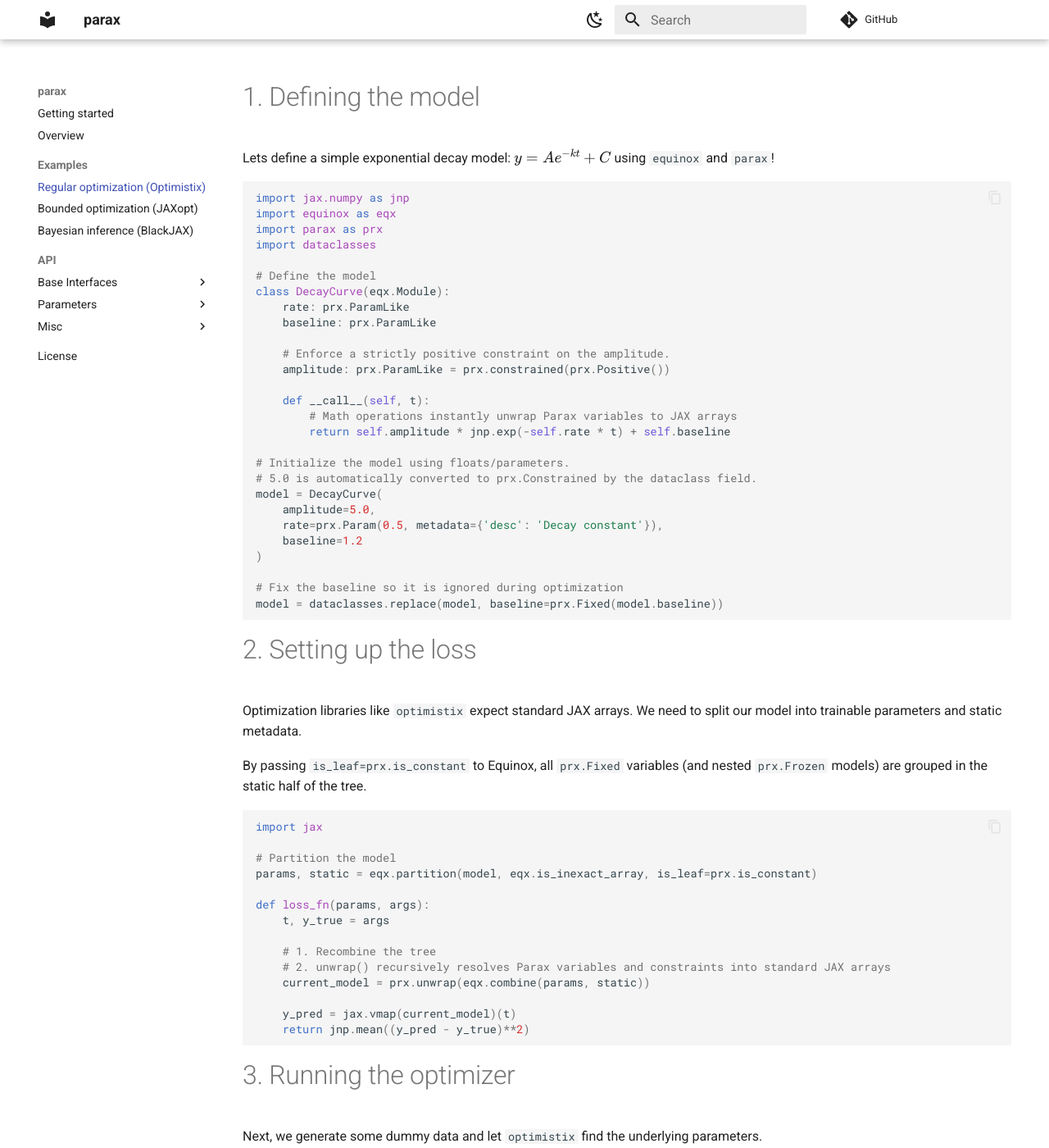
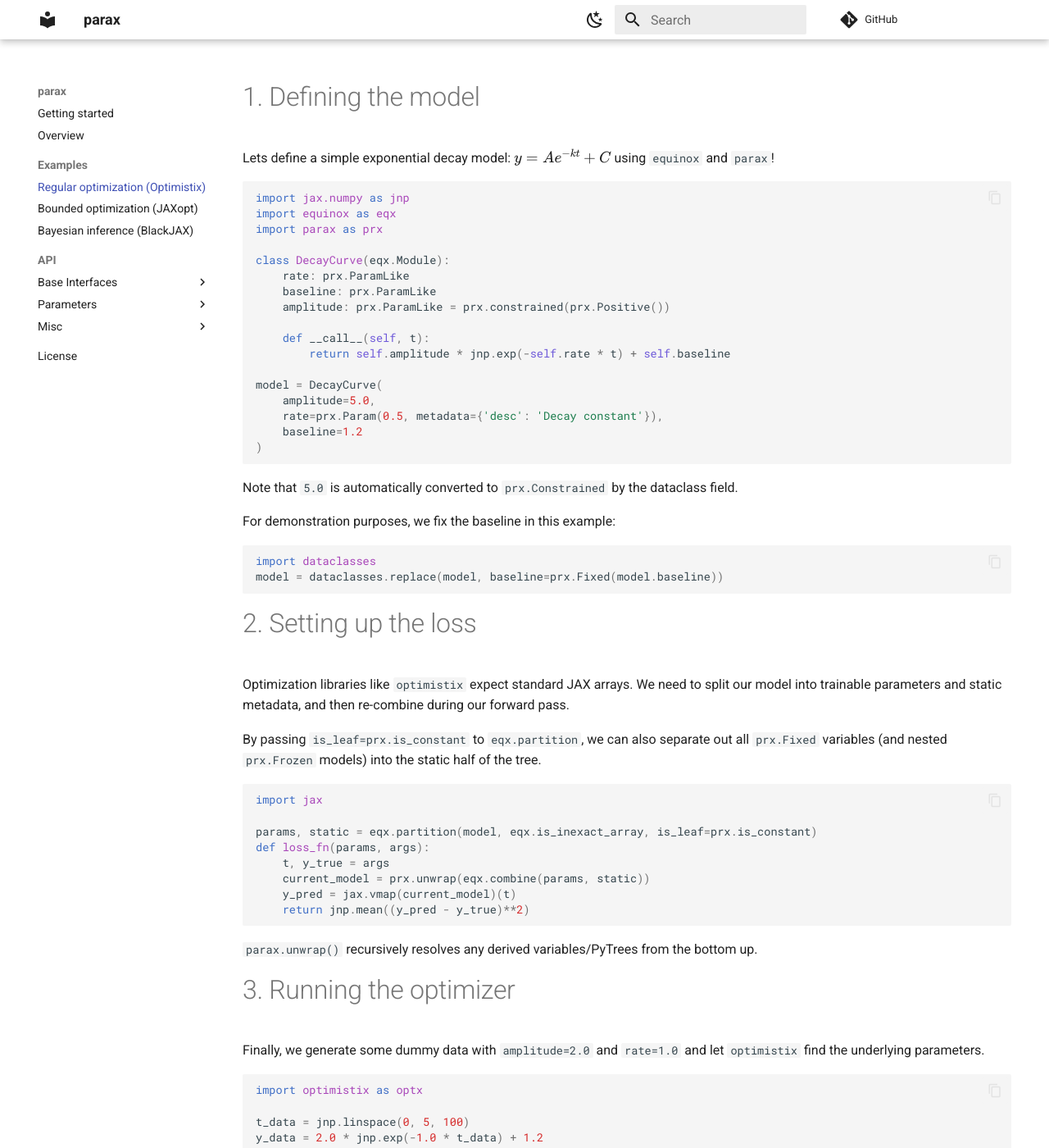
Before and after one commit to gvcallen/parax, an MkDocs documentation site: the page built from docs/examples/modeling_and_optimization.md, in a window 1280 px wide and 1400 px high. Shown: the whole window at 82% size. Built offline with MkDocs 1.6.1 and Material for MkDocs 9.7.7, drawn with Linux system fonts in a browser that asks for light colours; comment, search, counter and statistics services are not loaded; some of the changed text lies outside the part shown.

Commit message:
Updated docs

````diff
--- a/docs/examples/modeling_and_optimization.md
+++ b/docs/examples/modeling_and_optimization.md
@@ -6,78 +6,75 @@
 import jax.numpy as jnp
 import equinox as eqx
 import parax as prx
-import dataclasses
 
-# Define the model
 class DecayCurve(eqx.Module):
     rate: prx.ParamLike
     baseline: prx.ParamLike
-
-    # Enforce a strictly positive constraint on the amplitude.
     amplitude: prx.ParamLike = prx.constrained(prx.Positive())
 
     def __call__(self, t):
-        # Math operations instantly unwrap Parax variables to JAX arrays
         return self.amplitude * jnp.exp(-self.rate * t) + self.baseline
 
-# Initialize the model using floats/parameters.
-# 5.0 is automatically converted to prx.Constrained by the dataclass field.
 model = DecayCurve(
     amplitude=5.0,
     rate=prx.Param(0.5, metadata={'desc': 'Decay constant'}),
     baseline=1.2
 )
+```
 
-# Fix the baseline so it is ignored during optimization
+Note that `5.0` is automatically converted to `prx.Constrained` by the dataclass field.
+
+For demonstration purposes, we fix the baseline in this example:
+
+<!-- pytest-codeblocks:cont -->
+```python
+import dataclasses
 model = dataclasses.replace(model, baseline=prx.Fixed(model.baseline))
 ```
 
 # 2. Setting up the loss
 
-Optimization libraries like `optimistix` expect standard JAX arrays. We need to split our model into trainable parameters and static metadata.
+Optimization libraries like `optimistix` expect standard JAX arrays. We need to split our model into trainable parameters and static metadata, and then re-combine during our forward pass.
 
-By passing `is_leaf=prx.is_constant` to Equinox, all `prx.Fixed` variables (and nested `prx.Frozen` models) are grouped in the static half of the tree.
+By passing `is_leaf=prx.is_constant` to `eqx.partition`, we can also separate out all `prx.Fixed` variables (and nested `prx.Frozen` models) into the static half of the tree.
 
 <!-- pytest-codeblocks:cont -->
 ```python
 import jax
 
-# Partition the model
 params, static = eqx.partition(model, eqx.is_inexact_array, is_leaf=prx.is_constant)
-
 def loss_fn(params, args):
     t, y_true = args
-
-    # 1. Recombine the tree
-    # 2. unwrap() recursively resolves Parax variables and constraints into standard JAX arrays
     current_model = prx.unwrap(eqx.combine(params, static))
-
     y_pred = jax.vmap(current_model)(t)
     return jnp.mean((y_pred - y_true)**2)
 ```
 
+`parax.unwrap()` recursively resolves any derived variables/PyTrees from the bottom up.
+
 # 3. Running the optimizer
 
-Next, we generate some dummy data and let `optimistix` find the underlying parameters.
+Finally, we generate some dummy data with `amplitude=2.0` and `rate=1.0` and let `optimistix` find the underlying parameters.
 
 <!-- pytest-codeblocks:cont -->
 ```python
 import optimistix as optx
 
-# Generate dummy data (amplitude=2.0, rate=1.0)
 t_data = jnp.linspace(0, 5, 100)
 y_data = 2.0 * jnp.exp(-1.0 * t_data) + 1.2
 
-# Run the optimization
 solver = optx.BFGS(rtol=1e-5, atol=1e-5)
 results = optx.minimise(loss_fn, solver, y0=params, args=(t_data, y_data))
+final_model = prx.unwrap(eqx.combine(results.value, static))
+```
 
-# Reconstruct the optimized model
-final_model = prx.unwrap(eqx.combine(results.value, static))
+Our optimized model matches our initial parameters:
 
-print(final_model.amplitude)
+<!-- pytest-codeblocks:cont -->
+```python
+final_model.amplitude
 # 2.000002
 
-print(final_model.rate)
+final_model.rate
 # 1.0000012
 ```
````
Also changed, not shown: docs/examples/bayesian_inference.md (+16 -35 lines), docs/examples/bounded_optimization.md (+29 -14 lines).
